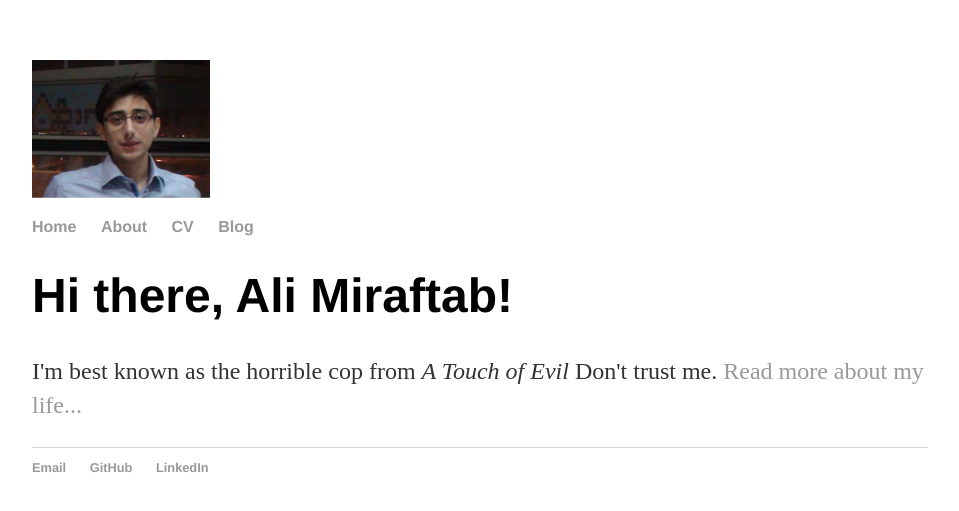
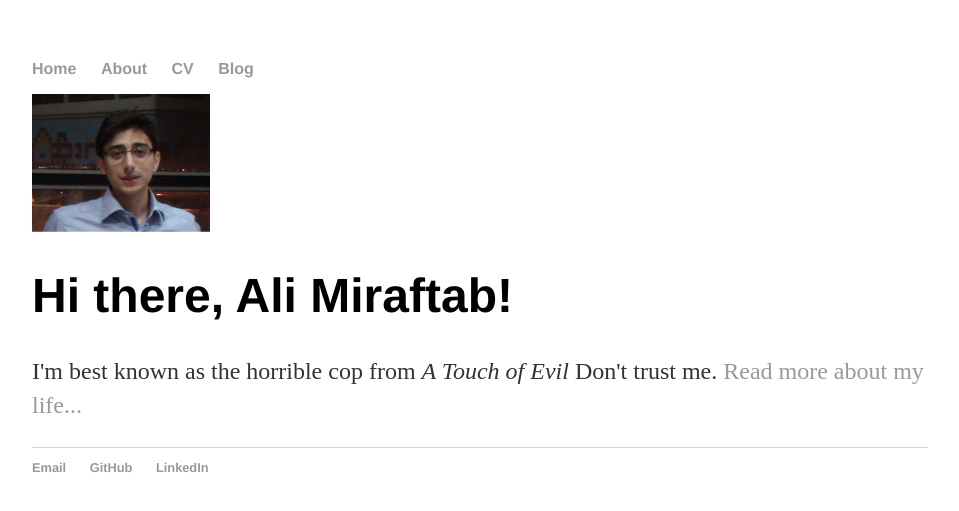
Before and after one commit to AliMiraftab/AliMiraftab.github.io, a Jekyll site: the page built from index.html, in a window 1280 px wide. Shown: the top 511 px of the page, without its empty margins (160-1119 px from the left). Built offline with Jekyll 4.4.1, drawn with Linux system fonts in a browser that asks for light colours.

Commit message:
Update default.html

```diff
--- a/_layouts/default.html
+++ b/_layouts/default.html
@@ -2,7 +2,6 @@
 	<html>
 		<head>
 			<title>{{ page.title }}</title>
-			<img src="/pic/Ali_memorial.png" alt="Memorial Pic" style="width:178px;height:138px;" style="vertical-align:right">
 			<!-- link to main stylesheet -->
 			<link rel="stylesheet" type="text/css" href="/css/main.css">
 
@@ -16,6 +15,9 @@
 	        		<li><a href="/blog">Blog</a></li>
 	    		</ul>
 			</nav>
+
+			<img src="/pic/Ali_memorial.png" alt="Memorial Pic" style="width:178px;height:138px;" style="vertical-align:right">
+
 			<div class="container">
 
 			{{ content }}
```
